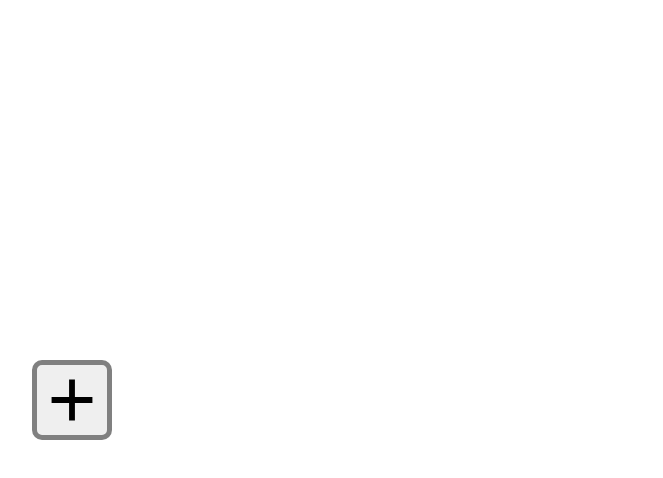
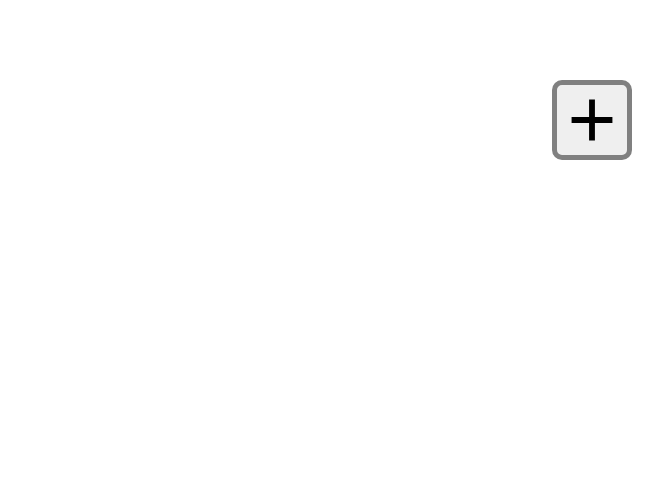
Before and after one commit to Mike-138/todo-list, a website built with webpack: page dist/index.html in a window 1280 px wide. Shown: the whole page, without its empty margins (568-1231 px from the left). Built offline with nearby package versions, Linux system fonts and the light colour scheme.

Commit message:
Structure project cards in body
Project cards need their own module; modal template needs major refactoring

```diff
--- a/src/index.js
+++ b/src/index.js
@@ -7,7 +7,7 @@ import projectModal from "./modules/modals/project_modal";
 
 const renderBody = (elements) => {
     const stack = elements.slice().reverse();
-    document.body.replaceChildren(...stack);
+    document.body.replaceChildren(projectModal, addProjectButton, ...stack);
 }
 
 const bodyElements = [];
@@ -20,9 +20,6 @@ const addProjectButton = (() => {
     button.appendChild(image);
     return button;
 })();
-
-bodyElements.push(projectModal);
-bodyElements.push(addProjectButton);
 
 renderBody(bodyElements);
 
--- a/src/styles/style.css
+++ b/src/styles/style.css
@@ -9,10 +9,12 @@ html {
 }
 
 body {
+    position: relative;
     font-family: Verdana, Geneva, Tahoma, sans-serif;
-    height: 100vh;
+    min-height: 100vh;
     display: grid;
-    place-content: center;
+    grid-template-rows: repeat(auto-fit, 10rem);
+    grid-auto-rows: 10rem;
 }
 
 dialog {
@@ -82,6 +84,9 @@ form > button:last-of-type {
 }
 
 .add-project-button {
+    position: fixed;
+    top: 5rem;
+    right: 5rem;
     height: 5rem;
     width: 5rem;
     border: 5px solid gray;
```
Also changed, not shown: dist/main.js.
